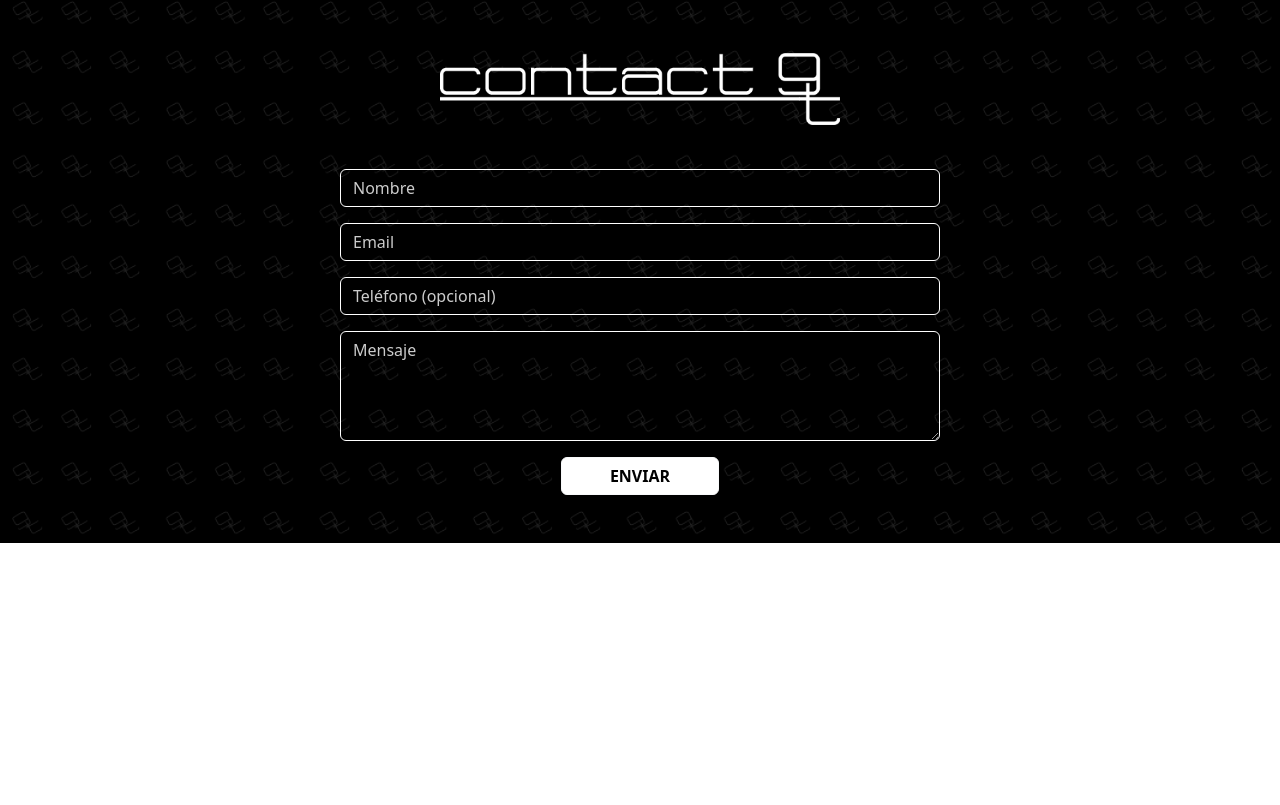
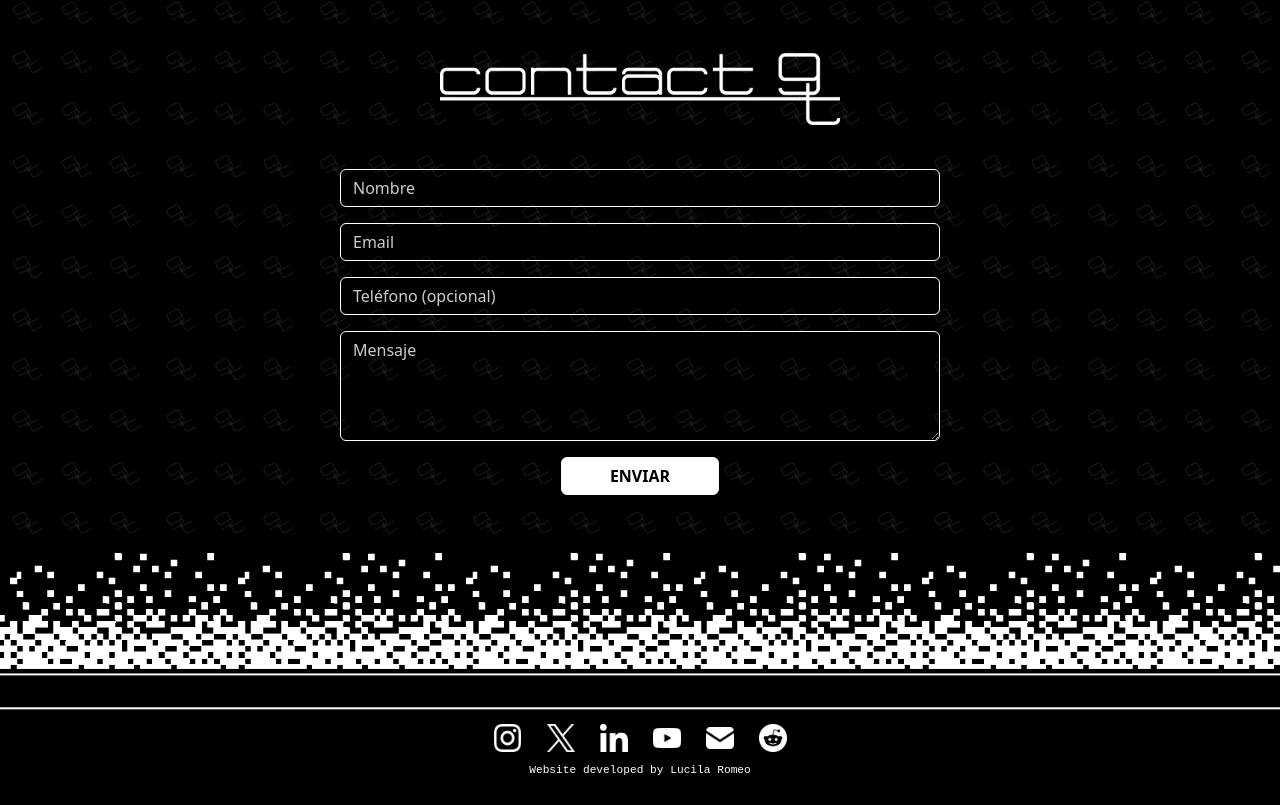
Before and after one commit to gotoxycorp/GotoxyWeb, a website: page public/GT.html in a window 1280 px wide. Shown: the part 2428-3233 px from the top of the page. Before the commit the page ends 2971 px from the top, so only its background shows below. Drawn offline with nearby package versions, Linux system fonts and the light colour scheme; a web font is replaced by a local one.

Commit message:
agregadas redes

```diff
--- a/public/GT.html
+++ b/public/GT.html
@@ -39,7 +39,7 @@
             <!-- Imagen al extremo derecho -->
             <div class="row mb-4">
                 <div class="col-12 d-flex justify-content-end">
-                    <img src="Imagenes/AssetsGotoxyTest/ABOUT_TEXT.png" alt="About Us" class="about-title"  >
+                    <img src="Imagenes/AssetsGotoxyTest/ABOUT_TEXT.png" alt="About Us" class="about-title">
                 </div>
             </div>
 
@@ -115,6 +115,25 @@
 
 
     </main>
+    <footer class="footer">
+        <img src="Imagenes/ICO_BAR_EMPTY_FADE.png" alt="Partículas" class="footer-particles">
+
+        <div class="footer-icons">
+            <a href="https://www.instagram.com/gotoxy.corp/" class="footer-icon"
+                style="background-image: url('Imagenes/Iconos/ICO_IG_BLACK.png');"></a>
+            <a href="https://x.com/GotoxyCorp" class="footer-icon"
+                style="background-image: url('Imagenes/Iconos/ICO_TWITTER_X\ _BLACK.png');"></a>
+            <a href="https://www.linkedin.com/company/gotoxy-corp/" class="footer-icon"
+                style="background-image: url('Imagenes/Iconos/ICO_LINKEDIN_BLACK.png');"></a>
+            <a href="https://www.youtube.com/@GotoxyCorp" class="footer-icon"
+                style="background-image: url('Imagenes/Iconos/ICO_YT\ BLACK.png');"></a>
+            <a href="mailto:gotoxycorp@gmail.com" class="footer-icon"
+                style="background-image: url('Imagenes/Iconos/ICO_MAIL_BLACK.png');"></a>
+                   <a href="https://www.reddit.com/user/GotoxyCorp/" class="footer-icon"
+                style="background-image: url('Imagenes/AssetsGotoxyTest/ICO_RDT_WHITE.png');"></a>
+        </div>
+        <p class="footer-credit">Website developed by Lucila Romeo</p>
+    </footer>
     <script src="https://cdn.jsdelivr.net/npm/bootstrap@5.3.3/dist/js/bootstrap.bundle.min.js"></script>
     <script src="scriptt.js"></script>
 
--- a/public/style.css
+++ b/public/style.css
@@ -280,6 +280,23 @@
   margin-top: auto;
 }
 
+.gotoxy-footer {
+  background-color: #000;
+  text-align: center;
+  padding-top: 40px;
+  padding-bottom: 20px;
+  position: relative;
+}
+
+/* Imagen de partículas */
+.footer-particles {
+  width: 100%;
+  height: auto;
+  display: block;
+  margin-bottom: 10px;
+}
+
+/* Íconos */
 .footer-icons {
   display: flex;
   justify-content: center;
@@ -291,6 +308,7 @@
   height: 28px;
   background-size: contain;
   background-repeat: no-repeat;
+  background-position: center;
   filter: brightness(0) invert(1);
   transition: transform 0.3s ease;
 }
@@ -298,6 +316,7 @@
 .footer-icon:hover {
   transform: scale(1.2);
 }
+
 
 .footer-credit {
     text-align: center;
@@ -338,42 +357,6 @@
   margin-right: 10px;
 }
 
-.gotoxy-footer {
-  background-color: #000;
-  text-align: center;
-  padding-top: 40px;
-  padding-bottom: 20px;
-  position: relative;
-}
-
-/* Imagen de partículas */
-.footer-particles {
-  width: 100%;
-  height: auto;
-  display: block;
-  margin-bottom: 10px;
-}
-
-/* Íconos */
-.footer-icons {
-  display: flex;
-  justify-content: center;
-  gap: 25px;
-}
-
-.footer-icon {
-  width: 28px;
-  height: 28px;
-  background-size: contain;
-  background-repeat: no-repeat;
-  background-position: center;
-  filter: brightness(0) invert(1);
-  transition: transform 0.3s ease;
-}
-
-.footer-icon:hover {
-  transform: scale(1.2);
-}
 
 
 
--- a/public/styleGT.css
+++ b/public/styleGT.css
@@ -140,6 +140,55 @@
   color: black;
   font-weight: bold;
 }
+.footer {
+  background-color: #000;
+  font-family: 'Courier New', monospace;
+  text-align: center;
+  font-size: 0.9rem;
+  padding: 10px 0;
+  width: 100%;
+  margin-top: auto;
+}
+
+.footer-credit {
+    text-align: center;
+    font-size: 0.7rem;
+    color: #ffffff;
+    margin-top: 10px;
+    font-family: 'Courier New', monospace;
+}
+
+/* Imagen de partículas */
+.footer-particles {
+  width: 100%;
+  height: auto;
+  display: block;
+  margin-bottom: 10px;
+}
+
+/* Íconos */
+.footer-icons {
+  display: flex;
+  justify-content: center;
+  gap: 25px;
+}
+
+.footer-icon {
+  width: 28px;
+  height: 28px;
+  background-size: contain;
+  background-repeat: no-repeat;
+  background-position: center;
+  filter: brightness(0) invert(1);
+  transition: transform 0.3s ease;
+}
+
+.footer-icon:hover {
+  transform: scale(1.2);
+}
+
+
+
 
 /* =====================
    RESPONSIVE (MENOS DE 768px)
```
Also changed, not shown: index.html (+22 -9 lines).
